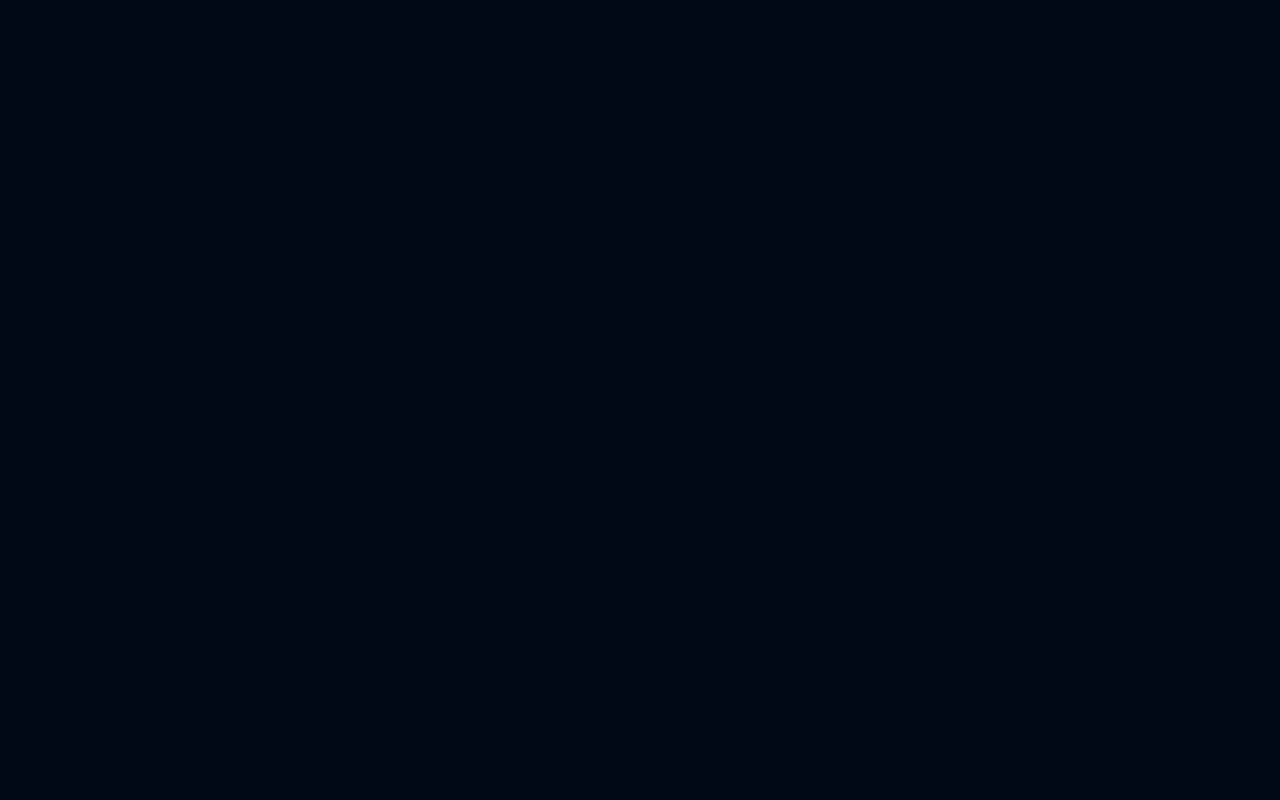
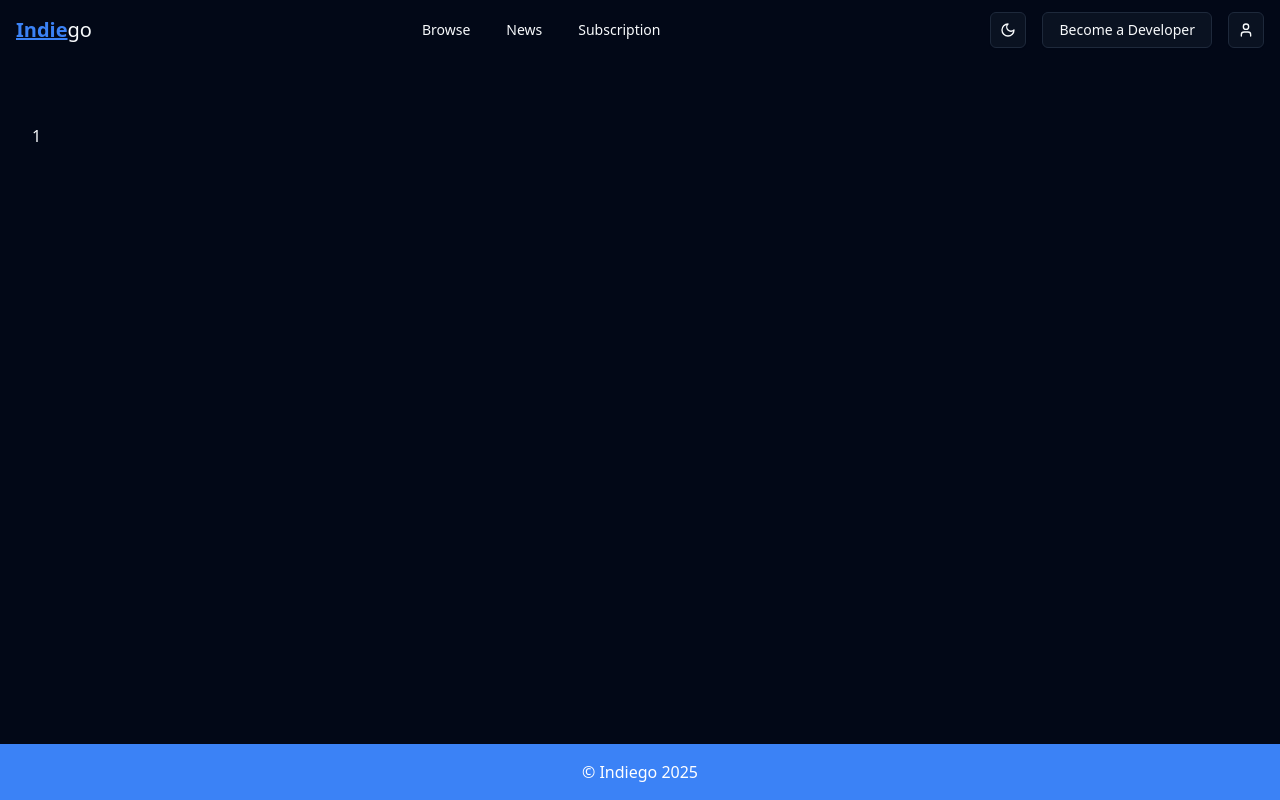
Before and after one commit to FlxdeCat/indiego-frontend, a React (Vite) app: page /game/1 in a window 1280 px wide. Before the commit this address had no page. Built offline with nearby package versions, Linux system fonts and the light colour scheme.

Commit message:
start game

```diff
--- a/src/components/banner-carousel.tsx
+++ b/src/components/banner-carousel.tsx
@@ -63,7 +63,7 @@ export function BannerCarousel() {
           <CarouselContent>
             {banners.map((banner, index) => (
               <CarouselItem key={index}>
-                <Card onClick={() => nav("/")} className="p-0 border-0 cursor-pointer">
+                <Card onClick={() => nav(`/game/${index + 1}`)} className="p-0 border-0 cursor-pointer">
                   <CardContent className="relative flex rounded-sm aspect-[2/1] items-end justify-end bg-cover bg-center group overflow-hidden">
                     <div
                       className="absolute inset-0 bg-cover bg-center transition-transform duration-500 scale-100 group-hover:scale-105"
--- a/src/components/game-carousel.tsx
+++ b/src/components/game-carousel.tsx
@@ -20,7 +20,7 @@ export function GameCarousel() {
       <CarouselContent>
         {games.map((game, index) => (
           <CarouselItem key={index} className={`sm:basis-1/2 md:basis-1/3 lg:basis-1/4`}>
-            <Card onClick={() => nav("/")} className="p-0 bg-transparent border-0 shadow-transparent transition-transform duration-300 hover:-translate-y-2 cursor-pointer">
+            <Card onClick={() => nav(`/game/${index + 1}`)} className="p-0 bg-transparent border-0 shadow-transparent transition-transform duration-300 hover:-translate-y-2 cursor-pointer">
               <CardContent className="flex flex-col items-center justify-center p-4">
                 <img src={game.image} alt={game.title} className="w-full aspect-[4/5] object-cover rounded-sm shadow-[0px_0px_8px_0px_var(--foreground)]" />
                 <span className="text-xl font-semibold mt-2 text-center">{game.title} {index + 1}</span>
--- a/src/components/game-table.tsx
+++ b/src/components/game-table.tsx
@@ -78,7 +78,7 @@ export function GameTable({ games }: GameTableProps) {
 
           return (
             <TableRow
-              onClick={() => nav("/")}
+              onClick={() => nav(`/game/${index + 1}`)}
               key={index}
               className="flex items-center justify-between cursor-pointer transition-all duration-200 p-2 hover:px-1"
             >
@@ -106,7 +106,10 @@ export function GameTable({ games }: GameTableProps) {
                     <Button variant="outline" size="icon"><EllipsisVertical /></Button>
                   </DropdownMenuTrigger>
                   <DropdownMenuContent className="ml-48 -mt-4">
-                    <DropdownMenuItem>Remove from My Favorites</DropdownMenuItem>
+                    <DropdownMenuItem onClick={(e) => {
+                      e.stopPropagation()
+                      nav("/profile")
+                    }}>Remove from My Favorites</DropdownMenuItem>
                   </DropdownMenuContent>
                 </DropdownMenu>
               </TableCell>
--- a/src/main.tsx
+++ b/src/main.tsx
@@ -9,6 +9,7 @@ import { ThemeProvider } from './components/theme-provider.tsx'
 import Auth from './pages/auth.tsx'
 import Profile from './pages/profile.tsx'
 import Browse from './pages/browse.tsx'
+import Game from './pages/game.tsx'
 
 createRoot(document.getElementById('root')!).render(
   <StrictMode>
@@ -19,6 +20,7 @@ createRoot(document.getElementById('root')!).render(
           <Route path="/auth" element={<Auth />} />
           <Route path="/browse" element={<Browse />} />
           <Route path="/profile" element={<Profile />} />
+          <Route path="/game/:id" element={<Game />} />
         </Routes>
       </BrowserRouter>
     </ThemeProvider>
--- a/src/pages/browse.tsx
+++ b/src/pages/browse.tsx
@@ -47,7 +47,7 @@ function Browse() {
                 const extraCount = game.genres.length - maxGenres
 
                 return (
-                  <Card onClick={() => nav("/")} key={index} className="p-0 bg-transparent border-0 shadow-transparent transition-transform duration-300 hover:-translate-y-2 cursor-pointer">
+                  <Card onClick={() => nav(`/game/${index + 1}`)} key={index} className="p-0 bg-transparent border-0 shadow-transparent transition-transform duration-300 hover:-translate-y-2 cursor-pointer">
                     <CardContent className="flex flex-col justify-center p-2">
                       <img src={game.image} alt={game.title} className="w-full aspect-[4/5] object-cover rounded-sm shadow-[0px_0px_8px_0px_var(--foreground)]" />
                       <div className="text-xl font-semibold mt-2 text-start line-clamp-1">{game.title} {index + 1}</div>
--- /dev/null
+++ b/src/pages/game.tsx
@@ -0,0 +1,22 @@
+import { Footer } from "@/components/footer"
+import { Navbar } from "@/components/navbar"
+import { useParams } from "react-router"
+
+function Game() {
+
+  const { id } = useParams();
+
+  return (
+    <div className="m-0 p-0 flex flex-col min-h-screen">
+      <Navbar />
+      <main className="flex-1 mx-4 flex flex-col items-center">
+        <div className="mt-8 px-4 py-8 w-full max-w-7xl">
+          {id}
+        </div>
+      </main>
+      <Footer />
+    </div>
+  )
+}
+
+export default Game
```
